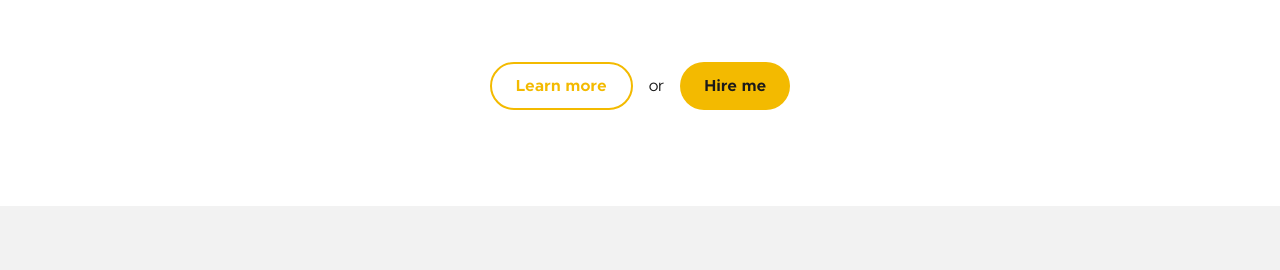
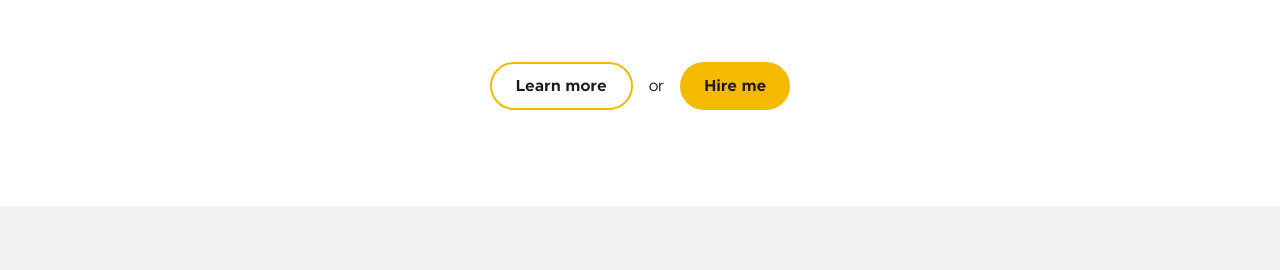
Before and after one commit to camariana/camariana.gm, a Jekyll site: the page built from src/pages/index.html, in a window 1280 px wide. Shown: the part 1090-1360 px from the top of the page. Built offline with Jekyll 4.4.1, drawn with Linux system fonts in a browser that asks for light colours.

Commit message:
update the button colors

```diff
--- a/src/_sass/component/button/_button.scss
+++ b/src/_sass/component/button/_button.scss
@@ -46,7 +46,7 @@
 
 .cp-button--secondary {
   border: 2px solid var(--primary-enabled);
-  color: var(--primary-enabled);
+  color: var(--text-on-primary-enabled);
 
   &:hover {
     background-color: var(--primary-hovered-subdued);
@@ -58,14 +58,14 @@
 }
 
 .cp-button--text {
-  color: var(--primary-enabled);
+  color: var(--interactive-enabled);
 
   &:hover {
-    background-color: var(--primary-hovered-subdued);
+    background-color: var(--interactive-hovered);
   }
 
   &:focus {
-    background-color: var(--primary-focused-subdued);
+    background-color: var(--interactive-focused);
   }
 }
 
```
